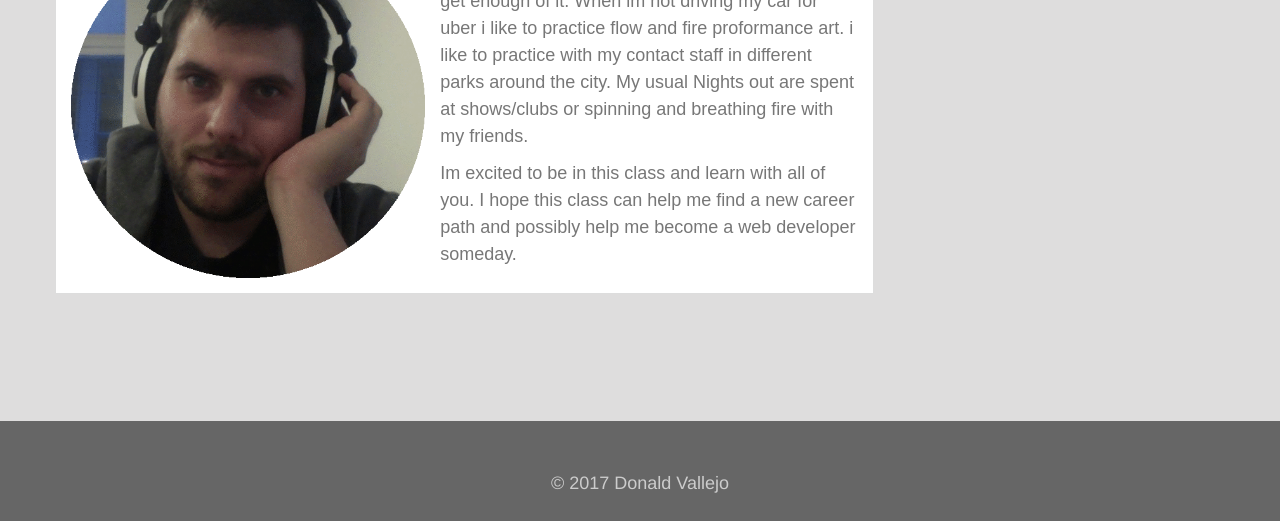
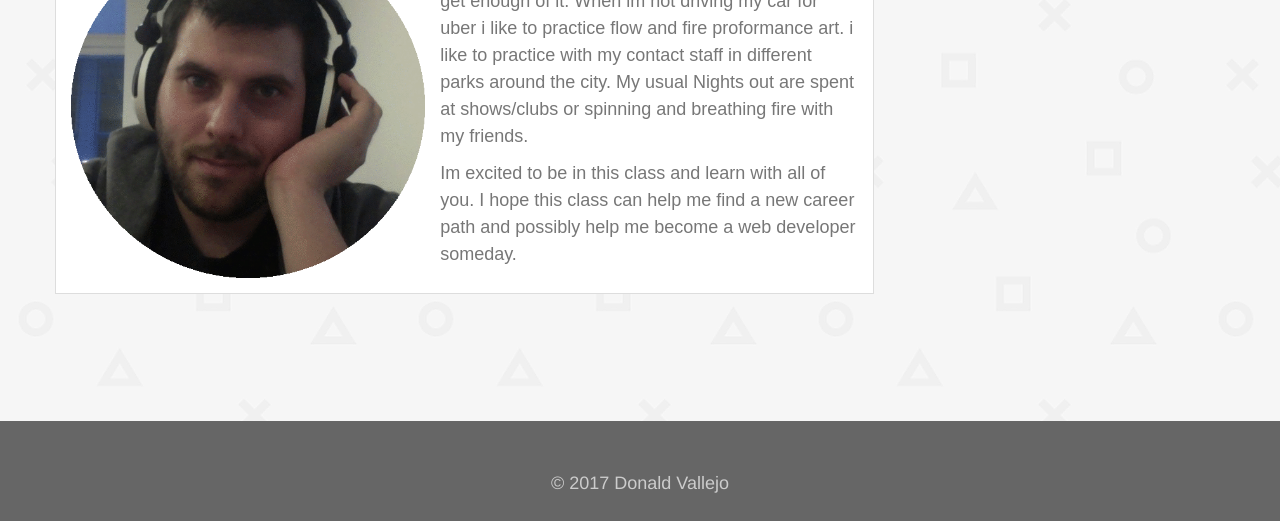
Before and after one commit to donaldvallejo/Bootstrap-Portfolio, a plain HTML site: page index.html in a window 1280 px wide. Shown: the part 281-802 px from the top of the page. Drawn offline with nearby package versions, Linux system fonts and the light colour scheme.

Commit message:
finished

```diff
--- a/assets/css/style.css
+++ b/assets/css/style.css
@@ -3,7 +3,7 @@ body {
     height: 100%;
     font-size: 18px;
     background-color: #dedddd;
-    background-image: url("assets/images/background.png");
+    background-image: url("../images/background.png");
 }
 a.navbar-brand {
     height: auto;
```
Also changed, not shown: 1 other file.
